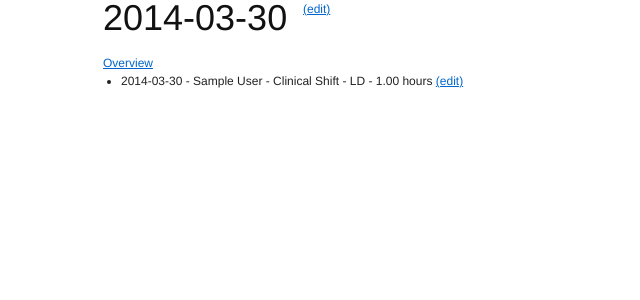
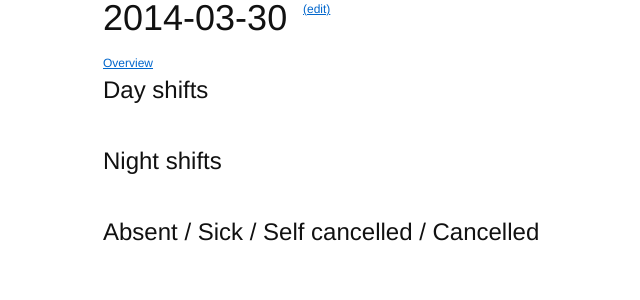
Before and after one commit to AJamesPhillips/shev, a Django app: template shev/roster/templates/day.html in a window 1280 px wide. Shown: the top 300 px of the page, without its empty margins (62-702 px from the left). Run offline with Django 3.2, Linux system fonts and the light colour scheme; the template is opened without the code that fills it: values that come from a table or form of the project are taken from there, others are empty; data comes from the database, SQL or seed files in the repository; tables that the repository leaves empty hold one stand-in row (values such as "Sample post"); data that the repository does not hold is empty; parts of the project's set-up code (start-up, migrations or seed data) failed here and were passed over.

Commit message:
Show days and nights

```diff
--- a/shev/roster/models.py
+++ b/shev/roster/models.py
@@ -170,13 +170,14 @@
         return u"%s - %s - %s - %s hours" % (self.day.day, self.person, self.shift_type.label, self.hours)
 
     def clean_fields(self, *args, **kwargs):
+        super(Shift, self).clean_fields(*args, **kwargs)
         self.errored = False
         try:
-            if getattr(self, 'shift_type') is None:
-                raise ShiftLacksTypeError()
-            if getattr(self, 'day') is None:
-                raise ShiftLacksDayError()
-            if self.shift_type:
+            exclude = set(kwargs.get('exclude', []))
+            if set(['shift_type', 'day', 'person']) & exclude:
+                self.errored = True
+                return
+            if not exclude:
                 if self.hours is None:
                     self.hours = self.shift_type.hours
                 for field in ['start', 'end']:
@@ -235,3 +236,11 @@
                     .values_list('id', flat=True))
                 if night_shifts:
                     raise DayNearNightError(params={'shift_ids': night_shifts})
+
+    @property
+    def maybe_occuring(self):
+        return self.outcome.label == Outcome.OUTCOME_MAYBE_BACK
+
+    @property
+    def occuring(self):
+        return self.outcome is None or self.outcome.label == Outcome.OUTCOME_IS_BACK
--- /dev/null
+++ b/shev/roster/templates/_shifts.html
@@ -0,0 +1,18 @@
+<table>
+{% for shift in shifts %}
+    <tr class="{% if shift.maybe_occuring %} highlight {% endif %}">
+        <td class="span-8 no-background">
+            {{ shift }}
+        </td>
+        <td class="span-8 no-background">
+            {{ shift.note }}
+        </td>
+        <td class="span-2 no-background">
+            <a href="{{ shift.admin_url }}">(edit)</a>
+        </td>
+        <td class="span-2 no-background">
+            {% if shift.outcome %}{{ shift.outcome }}{% endif %}
+        </td>
+    </tr>
+{% endfor %}
+</table>
--- a/shev/roster/templates/base.html
+++ b/shev/roster/templates/base.html
@@ -7,6 +7,7 @@
     <!--[if lt IE 8]>
       <link rel="stylesheet" href="css/blueprint/ie.css" type="text/css" media="screen, projection">
     <![endif]-->
+    <link rel="stylesheet" href="/static/css/main.css" type="text/css">
 </head>
 <body>
   <div class="container">
--- a/shev/roster/templates/day.html
+++ b/shev/roster/templates/day.html
@@ -3,15 +3,19 @@
 {% block content %}
 {{ block.super }}
 <div class="container">
-  <div class="span-5"><h1>{{ day }}</h1></div>
-  <div class="span-3"><a href="{{ day.admin_url }}">(edit)</a></div>
+    <div class="span-5"><h1>{{ day }}</h1></div>
+    <div class="span-3"><a href="{{ day.admin_url }}">(edit)</a></div>
 </div>
 
 <a href="{% url 'overview' %}?year={{ day.day.year }}&month={{ day.day.month }}&day={{ day.day.day }}">Overview</a>
 
-<ul>
-{% for shift in shifts %}
-<li>{{ shift }} <a href="{{ shift.admin_url }}">(edit)</a></li>
-{% endfor %}
-</ul>
+<h2>Day shifts</h2>
+{% include '_shifts.html' with shifts=day_shifts %}
+
+<h2>Night shifts</h2>
+{% include '_shifts.html' with shifts=night_shifts %}
+
+<h2>Absent / Sick / Self cancelled / Cancelled</h2>
+{% include '_shifts.html' with shifts=non_shifts %}
+
 {% endblock %}
--- /dev/null
+++ b/shev/static/css/main.css
@@ -0,0 +1,4 @@
+
+.no-background {
+    background-color: inherit !important;
+}
```
Also changed, not shown: shev/roster/views.py (+20 -2 lines).
